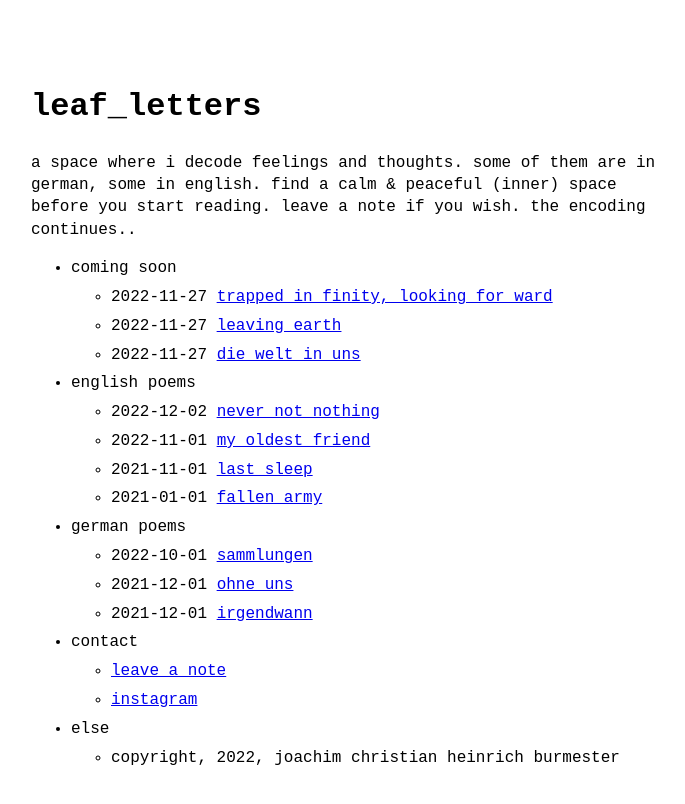
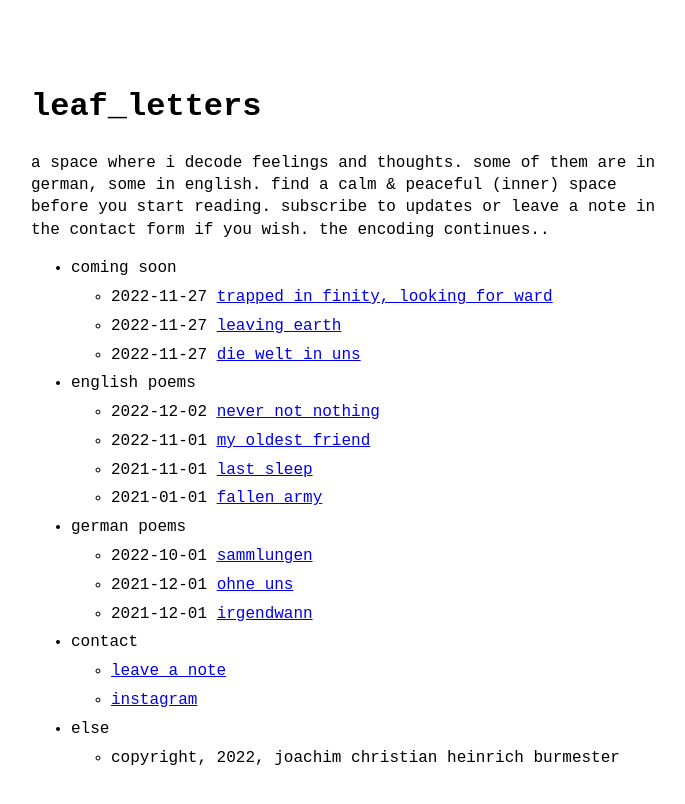
Before and after one commit to jchburmester/jchburmester.github.io, a Jekyll site: the page built from index.md, in a window 1280 px wide. Shown: the top 804 px of the page, without its empty margins (289-974 px from the left). Built offline with Jekyll 4.4.1, drawn with Linux system fonts in a browser that asks for light colours.

Commit message:
intro text update

```diff
--- a/_config.yml
+++ b/_config.yml
@@ -5,7 +5,7 @@ url: https://jchburmester.github.io/ # root address of the site
 baseurl: "" # subpath of the site, e.g. "/blog" (leave it blank "" if you're site shouldn't use a subpath)
 description: > # description of the site (multiple lines allowed)
   a space where i decode feelings and thoughts. some of them are in german, some in english.
-  find a calm & peaceful (inner) space before you start reading. leave a note if you wish. the encoding continues..
+  find a calm & peaceful (inner) space before you start reading. subscribe to updates or leave a note in the contact form if you wish. the encoding continues..
 
 permalink: /:slug.html
 
```
